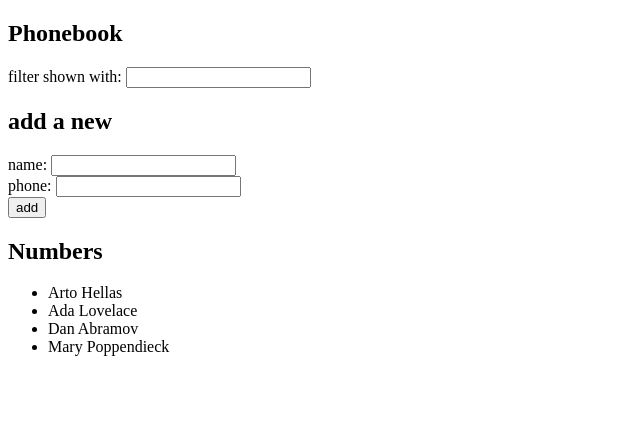
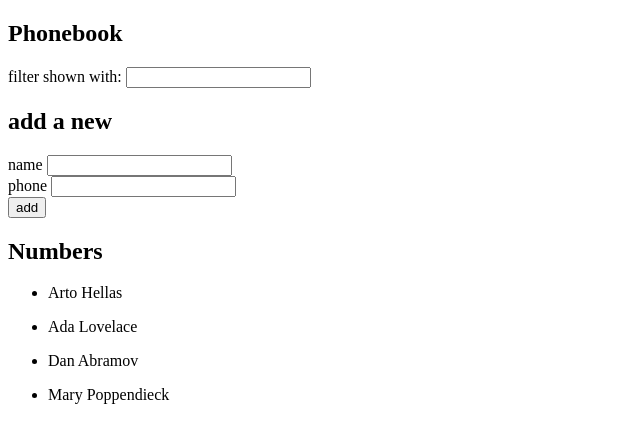
Before and after one commit to MatheusWeisheimer/Fullstack-Open-Exercises, a React (Vite) app in the folder part2/the-phonebook/phonebook/: page / in a window 1280 px wide. Shown: the top 442 px of the page, without its empty margins (0-640 px from the left). Built offline with nearby package versions, Linux system fonts and the light colour scheme.

Commit message:
2.10 done

```diff
--- a/part2/the-phonebook/phonebook/src/App.jsx
+++ b/part2/the-phonebook/phonebook/src/App.jsx
@@ -1,4 +1,7 @@
 import { useState } from 'react'
+
+import PersonForm from './components/PersonForm'
+import Contacts from './components/Contacts'
 
 const App = () => {
   const [persons, setPersons] = useState([
@@ -37,8 +40,6 @@ const App = () => {
     ? persons.filter(person => person.name.toLowerCase().includes(nameFilter.toLowerCase()))
     : persons
 
-  const personsJsx = filteredPersons.map(person => <li key={person.id}>{person.name} {person.phone}</li>)
-
   return (
     <div>
       <h2>Phonebook</h2>
@@ -46,21 +47,15 @@ const App = () => {
           filter shown with: <input value={nameFilter} onChange={handleFilterInput}/>
       </div>
       <h2>add a new</h2>
-      <form onSubmit={handleFormSubmit}>
-        <div>
-          name: <input value={newName} onChange={handleNameInput}/>
-        </div>
-        <div>
-          phone: <input value={newPhone} onChange={handlePhoneInput}/>
-        </div>
-        <div>
-          <button type="submit">add</button>
-        </div>
-      </form>
+      <PersonForm
+        onSubmit={handleFormSubmit}
+        fields={[
+          {title: 'name', value: newName, onChange: handleNameInput},
+          {title: 'phone', value: newPhone, onChange: handlePhoneInput}
+        ]}
+      />
       <h2>Numbers</h2>
-      <ul>
-        {personsJsx}
-      </ul>
+      <Contacts persons={filteredPersons}/>
     </div>
   )
 }
--- /dev/null
+++ b/part2/the-phonebook/phonebook/src/components/Contacts.jsx
@@ -0,0 +1,13 @@
+import Person from './Person'
+
+const Contacts = ({persons}) => {
+    const personsJsx = persons.map(person => <li key={person.id}><Person person={person}/></li>)
+
+    return (
+        <ul>
+            {personsJsx}
+        </ul>
+    )
+}
+
+export default Contacts
--- /dev/null
+++ b/part2/the-phonebook/phonebook/src/components/Person.jsx
@@ -0,0 +1,3 @@
+const Person = ({person}) => <p>{person.name} {person.phone}</p>
+
+export default Person
--- /dev/null
+++ b/part2/the-phonebook/phonebook/src/components/PersonForm.jsx
@@ -0,0 +1,12 @@
+const PersonForm = ({onSubmit, fields}) => {
+    const fieldsJsx = fields.map(field => <div key={field.title}>{field.title} <input value={field.value} onChange={field.onChange}/></div>)
+
+    return (
+        <form onSubmit={onSubmit}>
+            {fieldsJsx}
+            <button type="submit">add</button>
+        </form>
+    )
+}
+
+export default PersonForm
```
